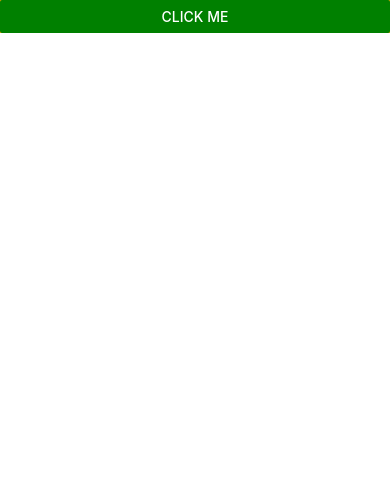
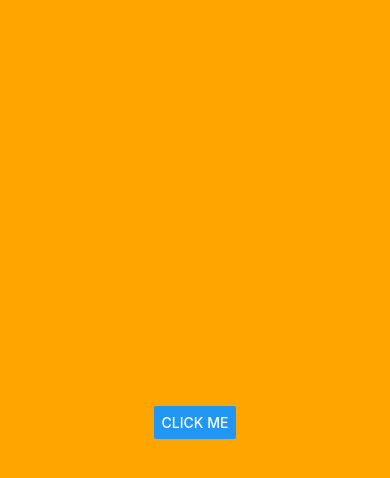
Before and after one commit to BaisilG/Awsom_baisil, a React Native app: screen / in a window 390 px wide. Shown: the top 478 px of the page. Built offline with nearby package versions, Linux system fonts and the light colour scheme.

Commit message:
colorcontainer

```diff
--- a/App.js
+++ b/App.js
@@ -6,10 +6,9 @@ export default function App() {
   return (
 
 
-    <SafeAreaView style={styles.container, containerStyle}>
+    <SafeAreaView style={[styles.container, containerStyle]}>
 
       <Button
-      color = "green"
       title="Click Me" onPress = {() =>
 
       Alert.prompt("Title", "My message is ", (text)=> console.log(text))
```
